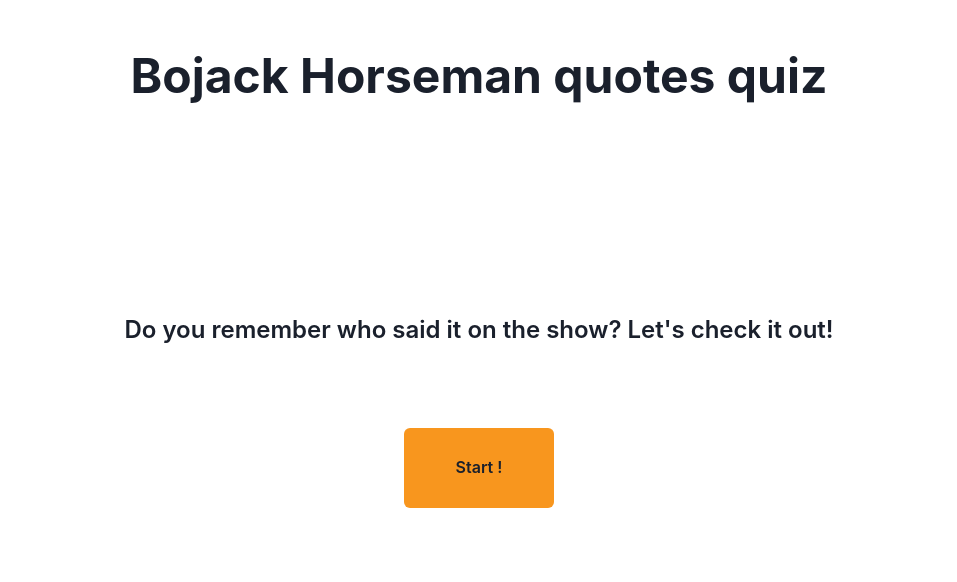
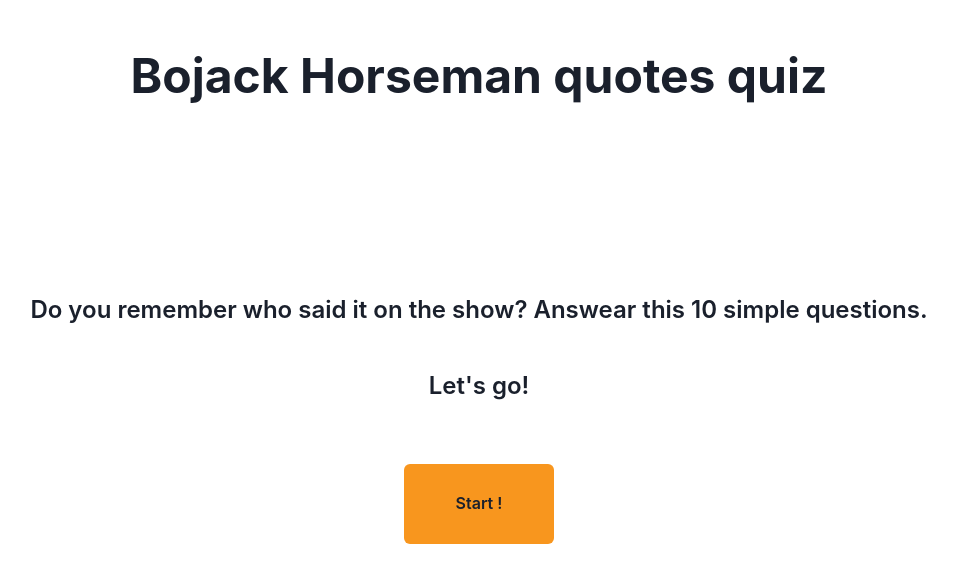
Before and after one commit to Eldigia/quiz-bojack-quotes, a React (Vite) app: page / in a window 1280 px wide. Shown: the top 582 px of the page, without its empty margins (161-1118 px from the left). Built offline with nearby package versions, Linux system fonts and the light colour scheme.

Commit message:
style: change text on start page

```diff
--- a/src/components/Start.tsx
+++ b/src/components/Start.tsx
@@ -7,8 +7,11 @@
 
   return (
     <Flex justifyContent="center" alignItems="center" flexDir="column" mt="40">
-      <Text my="10" fontSize="1.5rem" fontWeight="semibold">
-        Do you remember who said it on the show? Let's check it out!
+      <Text my="5" fontSize="1.5rem" fontWeight="semibold">
+        Do you remember who said it on the show? Answear this 10 simple questions.
+      </Text>
+      <Text my="5" fontSize="1.5rem" fontWeight="semibold">
+        Let's go!
       </Text>
       <Button
         bg="#f8961e"
```
